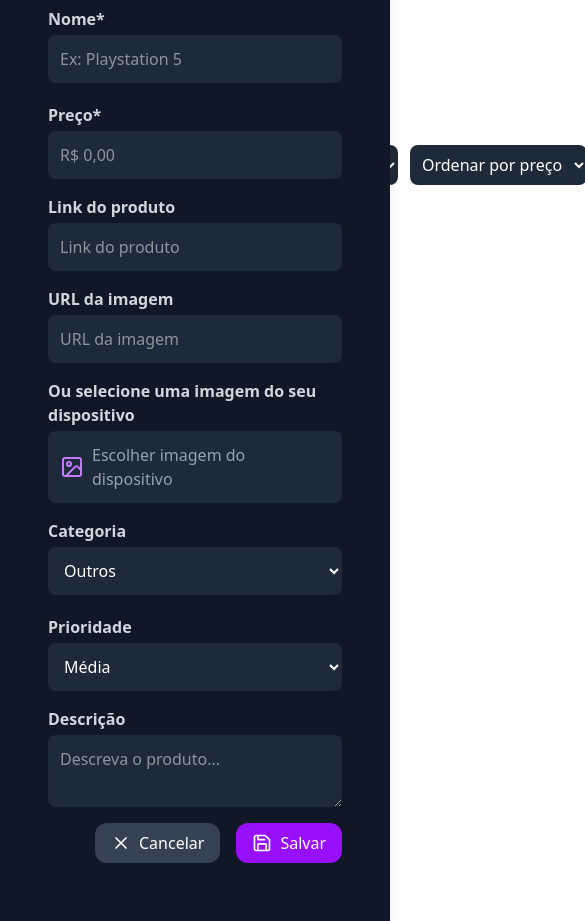
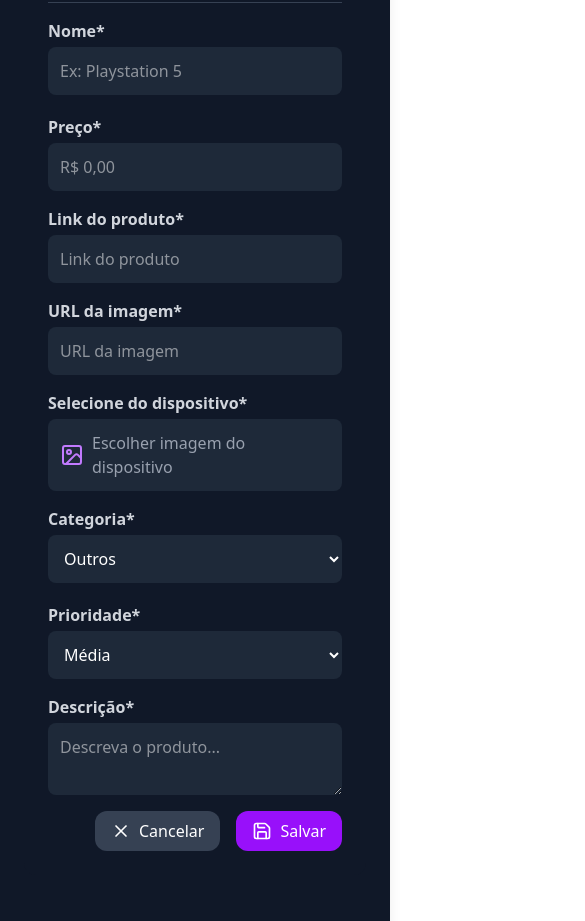
Before and after one commit to malopez23/wishlist, a React (Vite) app: page / in a window 390 px wide. Both pictures are taken after typing "Sample" into the empty fields and a click on the button "Adicionar Produto". Shown: the whole page, 585 px wide, since content can reach past the window. Before the commit the page ends 844 px from the top, so only its background shows below. Built offline with nearby package versions, Linux system fonts and the light colour scheme.

Commit message:
fix: responsive layout

```diff
--- a/src/components/ProductForm.tsx
+++ b/src/components/ProductForm.tsx
@@ -70,7 +70,8 @@ const ProductForm = ({ onAdd, initialData, onClose }: ProductFormProps) => {
     };
 
     return (
-        <><form onSubmit={handleSubmit} className="bg-gray-900 p-6 rounded-xl space-y-4 max-w-2xl mx-auto mb-10">
+        <>
+        <form onSubmit={handleSubmit} className="bg-gray-900 p-6 rounded-xl space-y-4 max-w-2xl mx-auto mb-10 ">
             <h2 className="text-2xl font-semibold text-white">Adicionar Produto</h2>
             <hr className="border-gray-700 mb-4" />
 
@@ -86,12 +87,12 @@ const ProductForm = ({ onAdd, initialData, onClose }: ProductFormProps) => {
             </div>
 
             <div className="flex flex-col">
-                <label htmlFor="link" className="text-gray-300 mb-1">Link do produto</label>
+                <label htmlFor="link" className="text-gray-300 mb-1">Link do produto*</label>
                 <input id="link" className="input w-full" name="link" placeholder="Link do produto" value={link} onChange={handleLinkChange} />
             </div>
 
             <div className="flex flex-col">
-                <label htmlFor="imageUrl" className="text-gray-300 mb-1">URL da imagem</label>
+                <label htmlFor="imageUrl" className="text-gray-300 mb-1">URL da imagem*</label>
                 <input
                     id="imageUrl"
                     className="input w-full"
@@ -104,7 +105,7 @@ const ProductForm = ({ onAdd, initialData, onClose }: ProductFormProps) => {
             </div>
 
             <div className="flex flex-col">
-                <label htmlFor="imageFile" className="text-gray-300 mb-1">Ou selecione uma imagem do seu dispositivo</label>
+                <label htmlFor="imageFile" className="text-gray-300 mb-1">Selecione do dispositivo*</label>
                 <label
                     htmlFor="imageFile"
                     className="flex items-center gap-2 input w-full bg-gray-800 text-white cursor-pointer py-6 justify-center"
@@ -134,7 +135,7 @@ const ProductForm = ({ onAdd, initialData, onClose }: ProductFormProps) => {
 
             <div className="grid grid-cols-1 md:grid-cols-2 gap-5">
                 <div className="flex flex-col flex-1">
-                    <label htmlFor="category" className="text-gray-300 mb-1">Categoria</label>
+                    <label htmlFor="category" className="text-gray-300 mb-1">Categoria*</label>
                     <select
                         id="category"
                         className="input"
@@ -143,7 +144,7 @@ const ProductForm = ({ onAdd, initialData, onClose }: ProductFormProps) => {
                         onChange={handleCategoryChange}
                     >
                         <option>Eletrônicos</option>
-                        <option>Moda</option>
+                        <option>Roupas</option>
                         <option>Casa</option>
                         <option>Esportes</option>
                         <option>Livros</option>
@@ -151,7 +152,7 @@ const ProductForm = ({ onAdd, initialData, onClose }: ProductFormProps) => {
                     </select>
                 </div>
                 <div className="flex flex-col flex-1">
-                    <label htmlFor="priority" className="text-gray-300 mb-1">Prioridade</label>
+                    <label htmlFor="priority" className="text-gray-300 mb-1">Prioridade*</label>
                     <select
                         id="priority"
                         className="input"
@@ -166,7 +167,7 @@ const ProductForm = ({ onAdd, initialData, onClose }: ProductFormProps) => {
                 </div>
             </div>
             <div className="flex flex-col">
-                <label htmlFor="description" className="text-gray-300 mb-1">Descrição</label>
+                <label htmlFor="description" className="text-gray-300 mb-1">Descrição*</label>
                 <textarea id="description" className="input w-full" name="description" placeholder="Descreva o produto..." value={description} onChange={handleDescriptionChange} />
             </div><div className="flex justify-end gap-4 mt-4">
                 <button
--- a/src/pages/Home.tsx
+++ b/src/pages/Home.tsx
@@ -93,7 +93,7 @@ const Home = () => {
           </h2>
         </div>
         <div className="flex items-center gap-4">
-          <House />
+          <House className="sr-only sm:not-sr-only"/>
           <button
             onClick={() => setShowForm(true)}
             className="bg-purple-600 hover:bg-purple-700 text-white px-4 py-2 rounded-lg cursor-pointer flex items-center"
@@ -106,7 +106,7 @@ const Home = () => {
 
       <hr className="border-gray-700 mb-8" />
 
-      <div className="flex gap-3 mb-4">
+      <div className="flex gap-3 mb-4 sm:flex-row flex-col">
         <div className="relative w-full">
           <input
             type="text"
```
